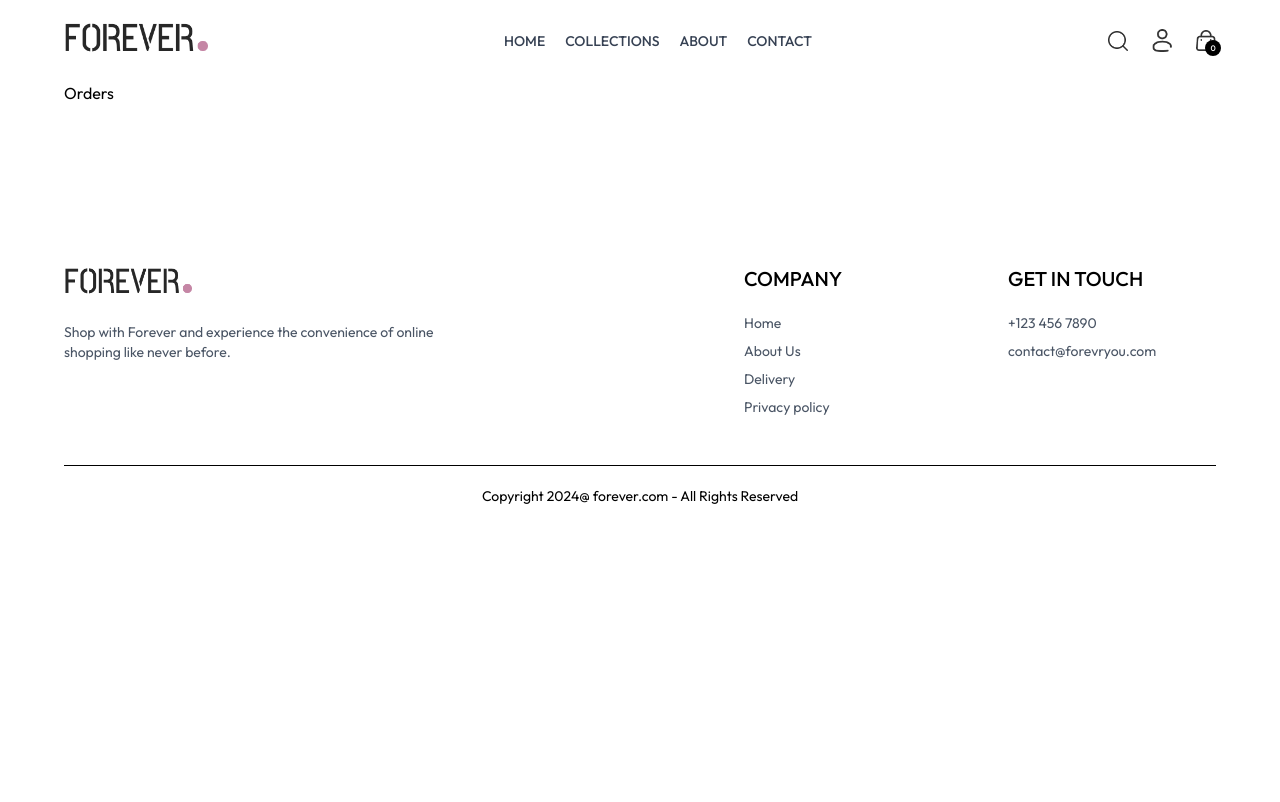
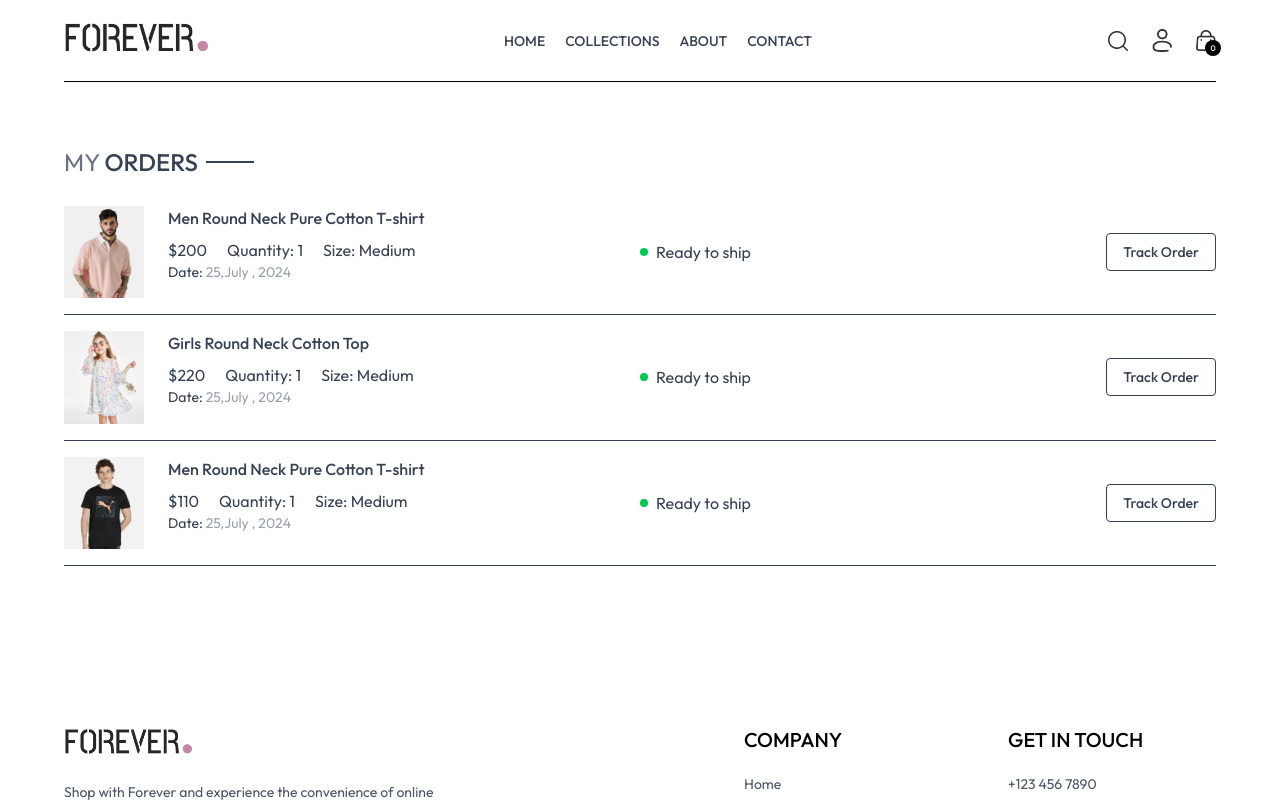
Before and after one commit to aryan-gupta-jiit/ecommerce-app, a React (Vite) app in the folder frontend/: page /orders in a window 1280 px wide. Shown: the top 802 px of the page. Built offline with nearby package versions, Linux system fonts and the light colour scheme.

Commit message:
orderspage

```diff
--- a/frontend/src/pages/Orders.jsx
+++ b/frontend/src/pages/Orders.jsx
@@ -1,8 +1,45 @@
-import React from 'react'
+import React, { useContext } from 'react'
+import {ShopContext} from '../context/ShopContext'
+import Title from '../components/Title'
 
 const Orders = () => {
+
+  const {products,currency}=useContext(ShopContext);
   return (
-    <div>Orders</div>
+    <div className='border-t pt-16'>
+      <div className='text-2xl'>
+        <Title text1={'MY'} text2={'ORDERS'}/>
+      </div>
+      <div>
+        {
+          products.slice(1,4).map((item,index)=>(
+            <div key={index} className='py-4 border-b text-gray-700 flex flex-col md:flex-row md:items-center md:justify-between gap-4'>
+              <div className='flex items-start gap-6 text-sm'>
+                  <img src={item.image[0]} alt='' className='w-16 sm:w-20'/>
+                  <div>
+                    <p className='sm:text-base font-medium'>
+                      {item.name}
+                    </p>
+                    <div className='flex items-center gap-5 mt-2 text-base text-gray-700'>
+                      <p>{currency}{item.price}</p>
+                      <p>Quantity: 1</p>
+                      <p>Size: Medium</p>
+                    </div>
+                    <p>Date: <span className='text-gray-400'>25,July , 2024</span></p>
+                  </div>
+              </div>
+              <div className='md:w-1/2 flex justify-between'>
+              <div className='flex items-center gap-2'>
+                <p className='min-w-2 h-2 rounded-full bg-green-500'></p>
+                <p className='text-sm md:text-base'>Ready to ship</p>
+              </div>
+              <button className='border px-4 py-2 text-sm font-medium rounded-sm'>Track Order</button>
+            </div>
+            </div>
+          ))
+        }
+      </div>
+    </div>
   )
 }
 
```
